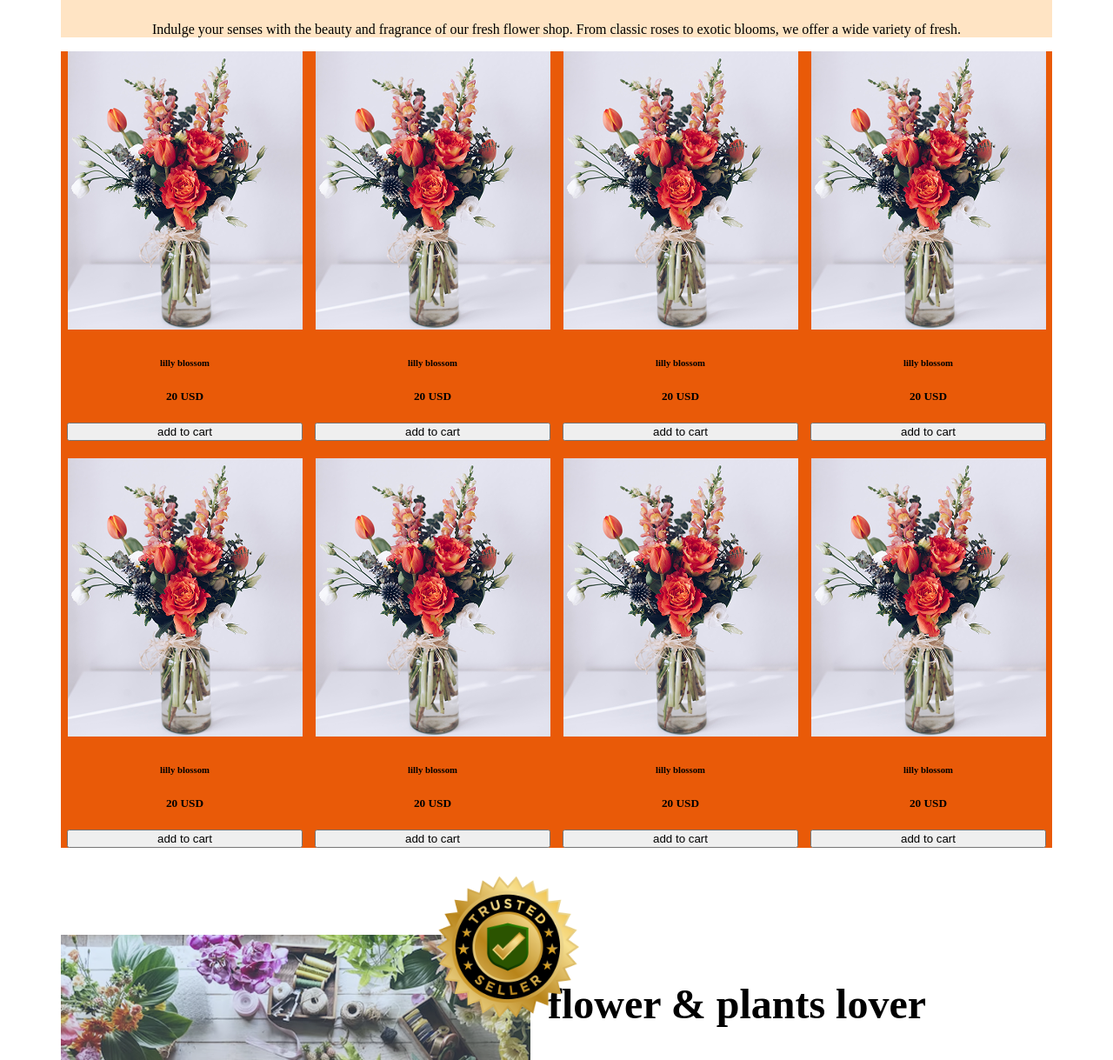
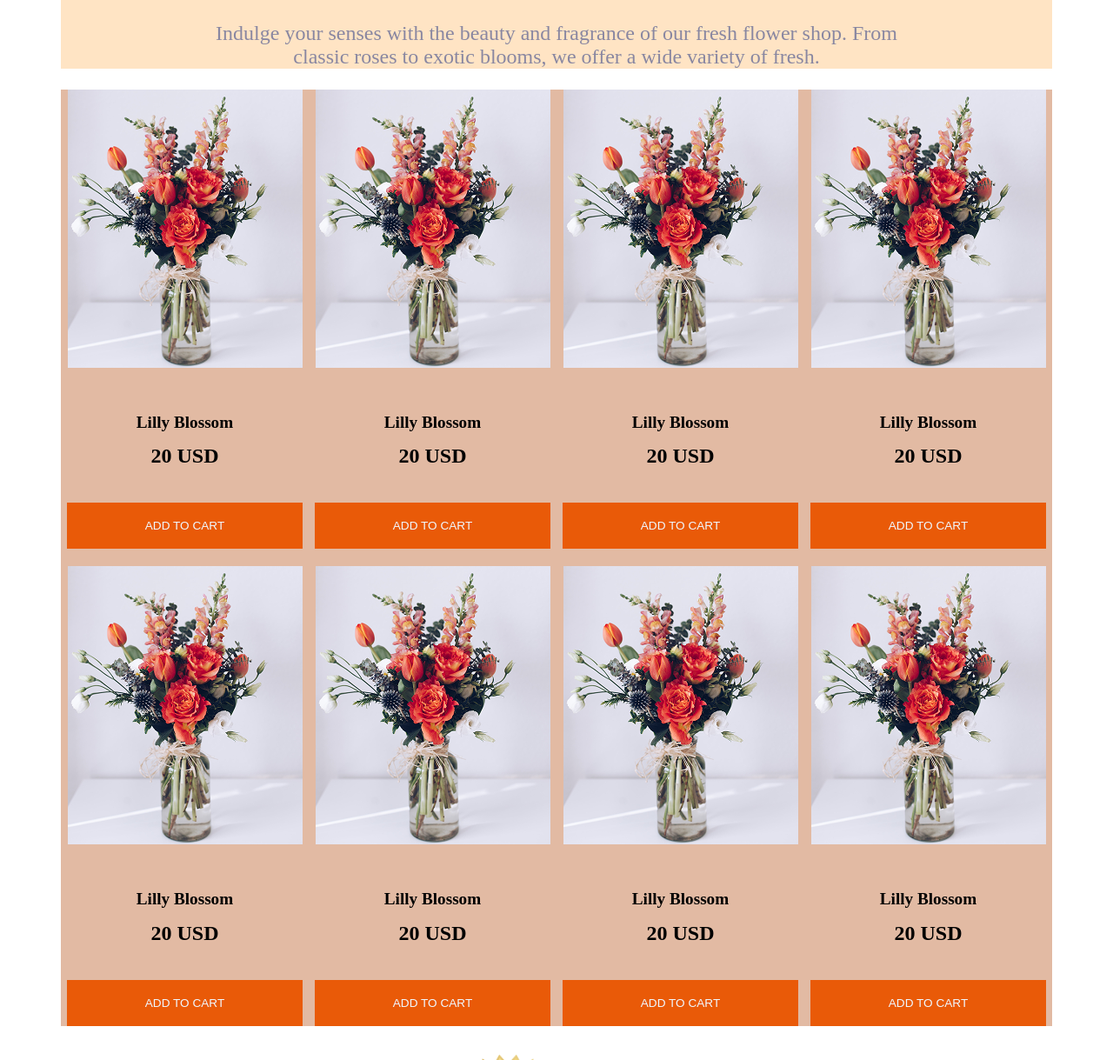
Before and after one commit to moin1993/assignment, a plain HTML site: page index.html in a window 1280 px wide. Shown: the part 591-1810 px from the top of the page at 87% size. Drawn offline with Linux system fonts and the light colour scheme.

Commit message:
plants-card done

```diff
--- a/index.html
+++ b/index.html
@@ -50,11 +50,11 @@
     </section>
     <section>
       <div class="plants">
-        <h1><span>Our</span> Plants</h1>
+        <h1><span style="color: #e95a08">Our</span> Plants</h1>
         <p>
           Indulge your senses with the beauty and fragrance of our fresh flower
-          shop. From classic roses to exotic blooms, we offer a wide variety of
-          fresh.
+          shop. From <br />
+          classic roses to exotic blooms, we offer a wide variety of fresh.
         </p>
       </div>
       <div class="card">
@@ -62,74 +62,74 @@
           <div>
             <img
               src="B12A02-Responsive-Flowers-main/assets/sample-flower-image.png"
-              alt=""
+              alt="flower-image"
             />
-            <h6>lilly blossom</h6>
+            <h6>Lilly Blossom</h6>
             <h5>20 USD</h5>
-            <button>add to cart</button>
+            <button>ADD TO CART</button>
+          </div>
+          <div>
+            <img
+              src="B12A02-Responsive-Flowers-main/assets/sample-flower-image.png"
+              alt="flower-image"
+            />
+            <h6>Lilly Blossom</h6>
+            <h5>20 USD</h5>
+            <button>ADD TO CART</button>
           </div>
           <div>
             <img
               src="B12A02-Responsive-Flowers-main/assets/sample-flower-image.png"
               alt=""
             />
-            <h6>lilly blossom</h6>
+            <h6>Lilly Blossom</h6>
             <h5>20 USD</h5>
-            <button>add to cart</button>
+            <button>ADD TO CART</button>
           </div>
           <div>
             <img
               src="B12A02-Responsive-Flowers-main/assets/sample-flower-image.png"
               alt=""
             />
-            <h6>lilly blossom</h6>
+            <h6>Lilly Blossom</h6>
             <h5>20 USD</h5>
-            <button>add to cart</button>
+            <button>ADD TO CART</button>
           </div>
           <div>
             <img
               src="B12A02-Responsive-Flowers-main/assets/sample-flower-image.png"
               alt=""
             />
-            <h6>lilly blossom</h6>
+            <h6>Lilly Blossom</h6>
             <h5>20 USD</h5>
-            <button>add to cart</button>
+            <button>ADD TO CART</button>
           </div>
           <div>
             <img
               src="B12A02-Responsive-Flowers-main/assets/sample-flower-image.png"
               alt=""
             />
-            <h6>lilly blossom</h6>
+            <h6>Lilly Blossom</h6>
             <h5>20 USD</h5>
-            <button>add to cart</button>
+            <button>ADD TO CART</button>
           </div>
           <div>
             <img
               src="B12A02-Responsive-Flowers-main/assets/sample-flower-image.png"
               alt=""
             />
-            <h6>lilly blossom</h6>
+            <h6>Lilly Blossom</h6>
             <h5>20 USD</h5>
-            <button>add to cart</button>
+            <button>ADD TO CART</button>
           </div>
           <div>
             <img
               src="B12A02-Responsive-Flowers-main/assets/sample-flower-image.png"
               alt=""
             />
-            <h6>lilly blossom</h6>
+            <h6>Lilly Blossom</h6>
             <h5>20 USD</h5>
-            <button>add to cart</button>
-          </div>
-          <div>
-            <img
-              src="B12A02-Responsive-Flowers-main/assets/sample-flower-image.png"
-              alt=""
-            />
-            <h6>lilly blossom</h6>
-            <h5>20 USD</h5>
-            <button>add to cart</button>
+            <button>ADD TO CART</button>
           </div>
         </div>
       </div>
--- a/style.css
+++ b/style.css
@@ -47,10 +47,15 @@
   font-weight: 1140px;
   font-size: 3rem;
 }
+.plants p {
+  color: #8987a1;
+  font-weight: 570px;
+  font-size: 1.5rem;
+}
 .card {
   max-width: 1140px;
   margin: 0 auto;
-  background-color: #e95a08;
+  background-color: #e2baa3;
 }
 .card-1 {
   display: grid;
@@ -60,6 +65,21 @@
 }
 .card-1 button {
   width: 95%;
+  padding: 19px 20px;
+  font-weight: 110px;
+  font-size: 0.85rem;
+  background-color: #e95a08;
+  color: aliceblue;
+  border: none;
+}
+.card h6 {
+  font-weight: 100px;
+  font-size: 1.2rem;
+}
+.card h5 {
+  font-weight: bolder;
+  font-size: 1.5rem;
+  margin-top: -30px;
 }
 .lover {
   display: flex;
```
